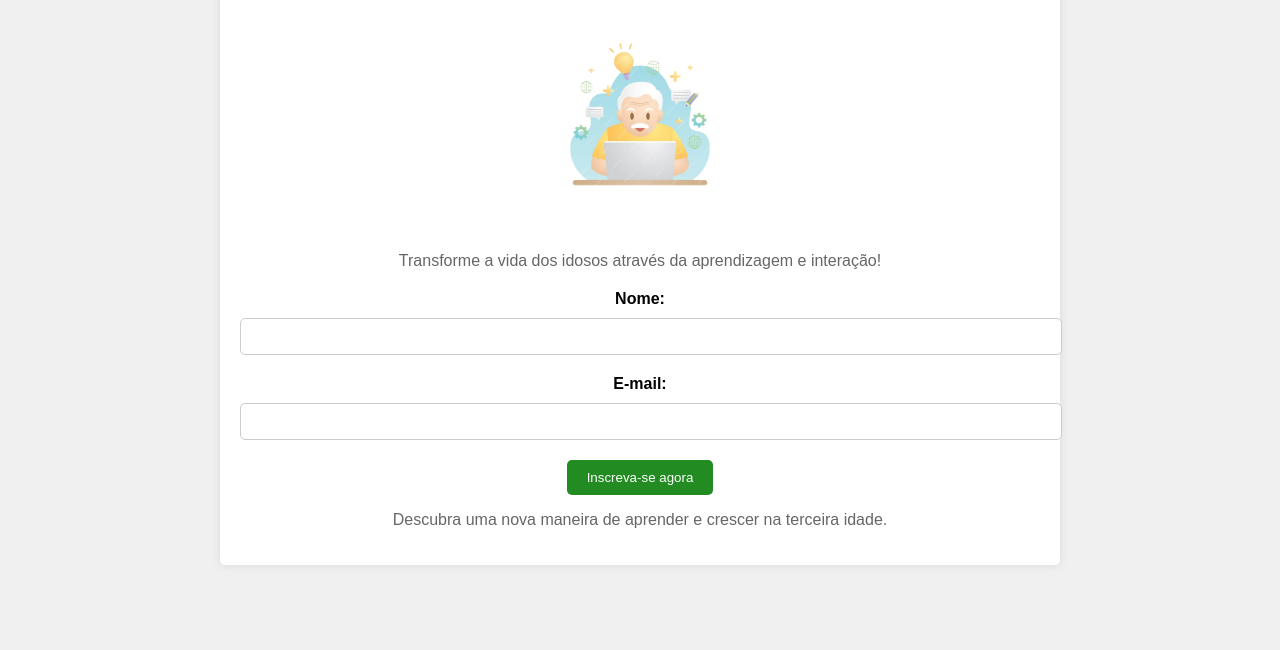
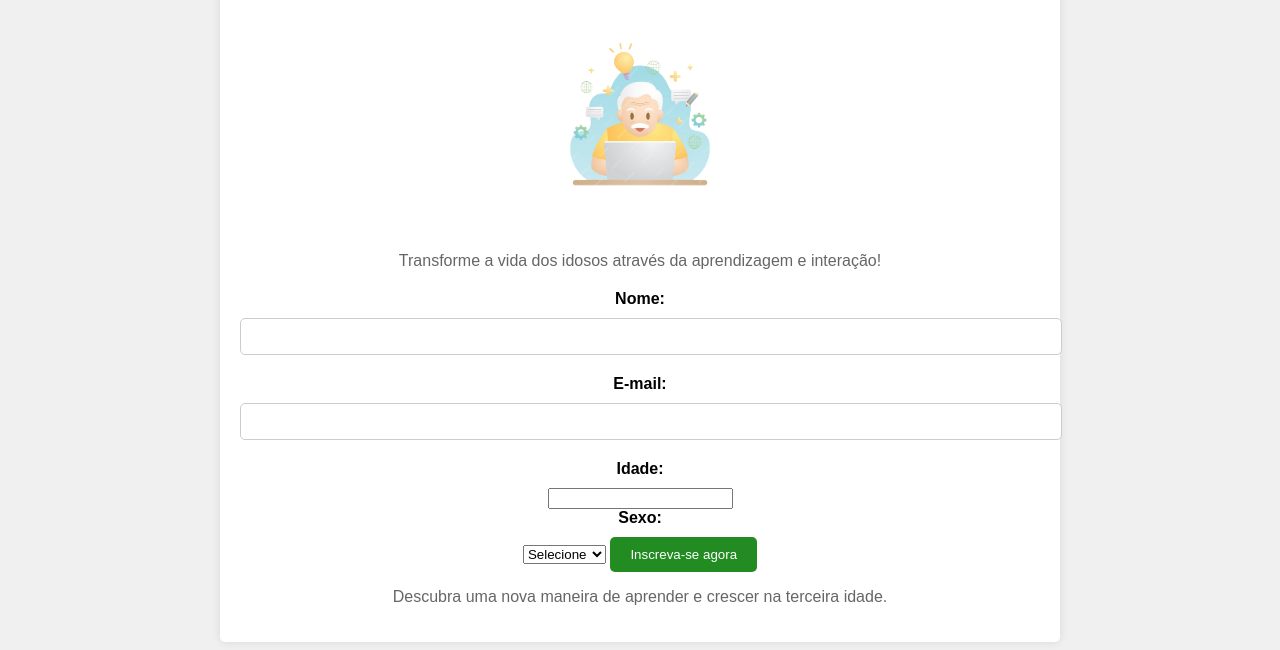
Before and after one commit to Tkhalo/proj_empa2, a plain HTML site: page form.html in a window 1280 px wide. Shown: the part 150-800 px from the top of the page. Drawn offline with Linux system fonts and the light colour scheme.

Commit message:
atualizações no formulário

```diff
--- a/form.html
+++ b/form.html
@@ -114,6 +114,17 @@
             <label for="email">E-mail:</label>
             <input type="email" id="email" name="email" required>
 
+            <label for="age">Idade:</label>
+            <input type="number" id="age" name="age" min="1" required>
+
+            <label for="gender">Sexo:</label>
+            <select id="gender" name="gender" required>
+                <option value="">Selecione</option>
+                <option value="male">Masculino</option>
+                <option value="female">Feminino</option>
+                <option value="other">Outro</option>
+            </select>
+
             <input type="submit" value="Inscreva-se agora">
         </form>
         <p>Descubra uma nova maneira de aprender e crescer na terceira idade.</p>
```
Also changed, not shown: index.html (+10 -1 lines).
